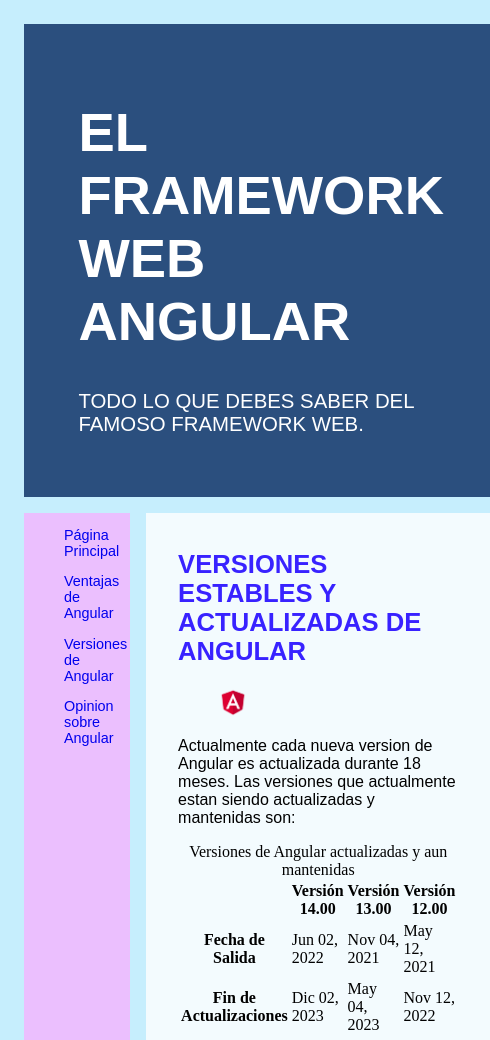
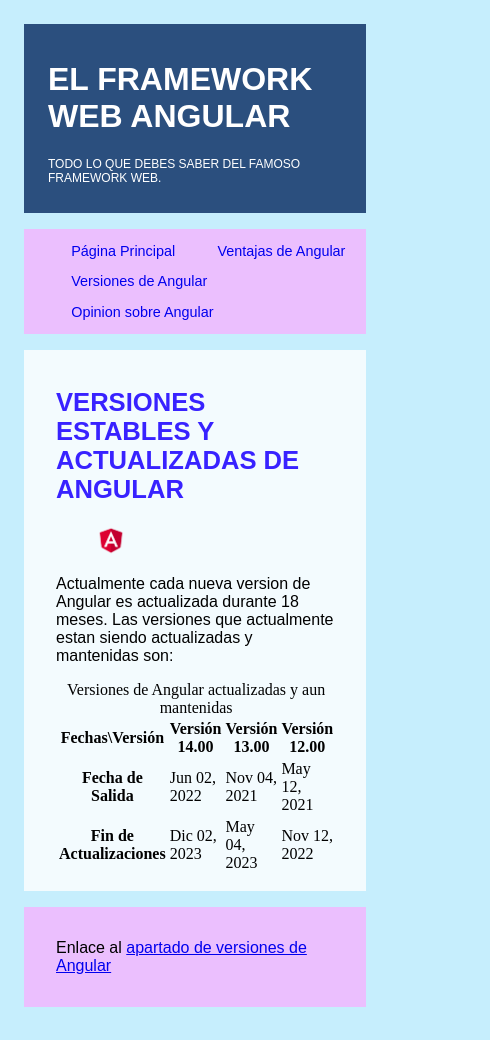
Before and after one commit to UO278249/SEW, a plain HTML site: page versionesAngular.html in a window 390 px wide. Shown: the top 1040 px of the page, 490 px wide, since content can reach past the window. Drawn offline with Linux system fonts and the light colour scheme.

Commit message:
Add files via upload

```diff
--- a/estilo.css
+++ b/estilo.css
@@ -18,38 +18,12 @@ header {
   font-size: 1.7em;
 }
 
-header p{
-  font-family: Arial, sans-serif;
-  color: rgb(255, 255, 255);
-  font-size: 0.75em;
-}
-
-h2 {
-  font-family: Arial, sans-serif;
-  text-transform: uppercase;
-  color: rgb(56, 34, 255);
-  font-size: 1.6em;
-}
-
-h3 {
-  font-family: Arial, sans-serif;
-  color: rgb(56, 34, 255);
-  font-size: 1.0em;
-}
-
-
 main {
   background-color: rgba(255, 255, 255, 0.8);
   padding-top: 1em;
   padding-left:2em;
   padding-right:2em;
   padding-bottom: 1em;
-}
-
-main p {
-  font-family: Arial, sans-serif;
-  color: rgb(0, 0, 0);
-  font-size: 1em;
 }
 
 footer {
@@ -70,6 +44,31 @@ nav {
   font-size: 0.9em;
 }
 
+h2 {
+  font-family: Arial, sans-serif;
+  text-transform: uppercase;
+  color: rgb(56, 34, 255);
+  font-size: 1.6em;
+}
+
+h3 {
+  font-family: Arial, sans-serif;
+  color: rgb(56, 34, 255);
+  font-size: 1.0em;
+}
+
+header p{
+  font-family: Arial, sans-serif;
+  color: rgb(255, 255, 255);
+  font-size: 0.75em;
+}
+
+main p {
+  font-family: Arial, sans-serif;
+  color: rgb(0, 0, 0);
+  font-size: 1em;
+}
+
 nav ul {
   list-style-type: none;
 }
@@ -81,6 +80,7 @@ nav a{
   padding-right:0.2em;
   padding-bottom: 0.5em;
 }
+
 
 nav a:hover {
   color: rgb(255, 255, 255);
@@ -107,3 +107,17 @@ textarea {
   width:100%;
   height:10em;
 }
+
+@media only screen and (max-width: 600px) {
+  header {
+    padding-top: 1em;
+    padding-left:1.5em;
+    padding-right:1.5em;
+    padding-bottom: 1em;
+    font-size: 1em;
+  }
+  nav a{
+    padding-left:0.5em;
+    padding-right:0.5em;
+  }
+}
--- a/layout.css
+++ b/layout.css
@@ -42,3 +42,21 @@ nav ul {
 nav li {
   flex-grow:1;
 }
+
+@media only screen and (max-width: 600px) {
+  .grid-container {
+    display: grid;
+    grid-template-areas:
+      'header header'
+      'menu menu'
+      'main main'
+      'footer footer';
+    grid-template-columns: 1fr 1fr;
+  }
+  nav ul {
+    display: flex;
+    flex-flow: row wrap;
+    column-gap: 1em;
+    align-items: center;
+  }
+}
--- a/versionesAngular.html
+++ b/versionesAngular.html
@@ -43,19 +43,19 @@
         <table>
             <caption>Versiones de Angular actualizadas y aun mantenidas</caption>
             <tr>
-                <th scope="col" id="empty"></th>
+                <th scope="col" id="fechaVer">Fechas\Versión</th>
                 <th scope="col" id="14.00">Versión 14.00 </th>
                 <th scope="col" id="13.00">Versión 13.00 </th>
                 <th scope="col" id="12.00">Versión 12.00 </th>
             </tr>
             <tr>
-                <th scope="row" id="fechaSalida" headers="empty">Fecha de Salida </th>
+                <th scope="row" id="fechaSalida" headers="fechaVer">Fecha de Salida </th>
                 <td headers="fechaSalida 14.00">Jun 02, 2022 </td>
                 <td headers="fechaSalida 13.00">Nov 04, 2021 </td>
                 <td headers="fechaSalida 12.00">May 12, 2021 </td>
             </tr>
             <tr>
-                <th scope="row" id="fechaFin" headers="empty">Fin de Actualizaciones </th>
+                <th scope="row" id="fechaFin" headers="fechaVer">Fin de Actualizaciones </th>
                 <td headers="fechaFin 14.00">Dic 02, 2023 </td>
                 <td headers="fechaFin 13.00">May 04, 2023 </td>
                 <td headers="fechaFin 12.00">Nov 12, 2022 </td>
```
Also changed, not shown: index.html (+2 -2 lines).
